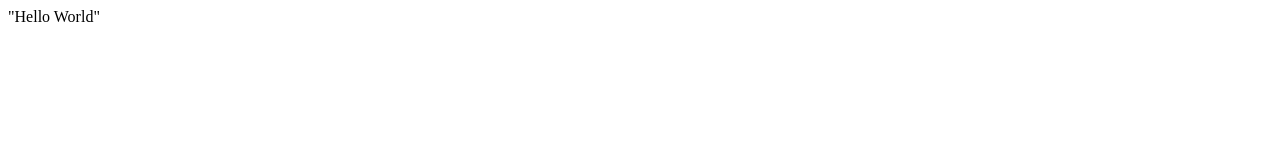
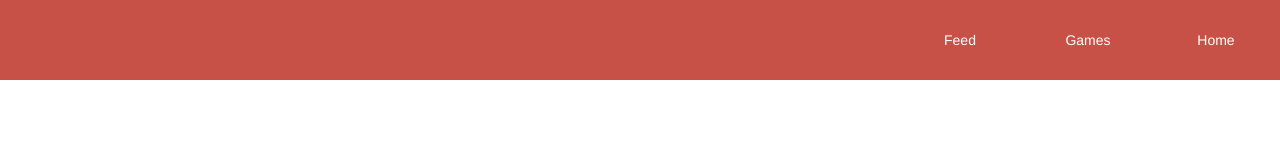
Before and after one commit to marquit/marquit.github.io, a plain HTML site: page index.html in a window 1280 px wide. Drawn offline with nearby package versions, Linux system fonts and the light colour scheme.

Commit message:
Update index.html

```diff
--- a/index.html
+++ b/index.html
@@ -1 +1,63 @@
-"Hello World"
+<head>
+  <title>marquit</title>
+  <link rel="stylesheet" href="https://fonts.googleapis.com/icon?family=Material+Icons">
+  <link rel="stylesheet" href="https://code.getmdl.io/1.3.0/material.indigo-pink.min.css">
+  <script defer src="https://code.getmdl.io/1.3.0/material.min.js"></script>
+  <style>
+    ::selection {
+      background: initial;
+    }
+    #top {
+      height: 10vh;
+      width: 100vw;
+      background: #C75146;
+      color: white;
+    }
+    .top-link:hover {
+      background: rgba(255,255,255,0.1);
+    }
+    .top-link:active {
+      background: rgba(255,255,255,0.2);
+    }
+    .top-link.link1 {
+      height: 10vh;
+      width: 10vw;
+      right: 0;
+      color: white;
+      cursor: pointer;
+      position: absolute;
+    }
+    .top-link.link2 {
+      height: 10vh;
+      width: 10vw;
+      right: 10vw;
+      color: white;
+      cursor: pointer;
+      position: absolute;
+    }
+    .top-link.link3 {
+      height: 10vh;
+      width: 10vw;
+      right: 20vw;
+      color: white;
+      cursor: pointer;
+      position: absolute;
+    }
+    .top-link > p {
+      margin-top: 5vh;
+      color: white;
+      transform: translateY(-50%);
+      text-align: center;
+    }
+  </style>
+</head>
+<body style="background: #fff;">
+  <div id="top">
+    <a class="top-link link1"><p>Home</p></a>
+    <a class="top-link link2"><p>Games</p></a>
+    <a class="top-link link3"><p>Feed</p></a>
+  </div>
+  <script>
+    document.addEventListener('contextmenu', event => event.preventDefault());
+  </script>
+</body>
```
